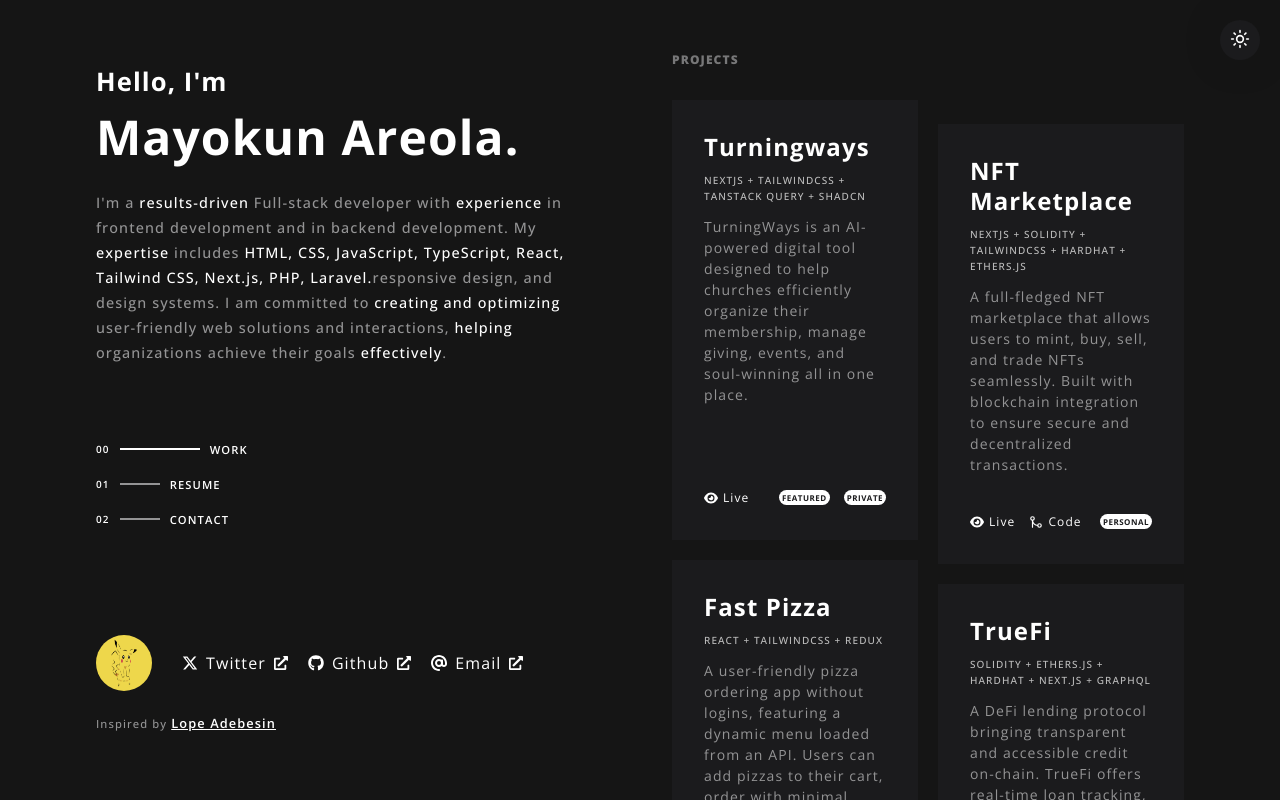
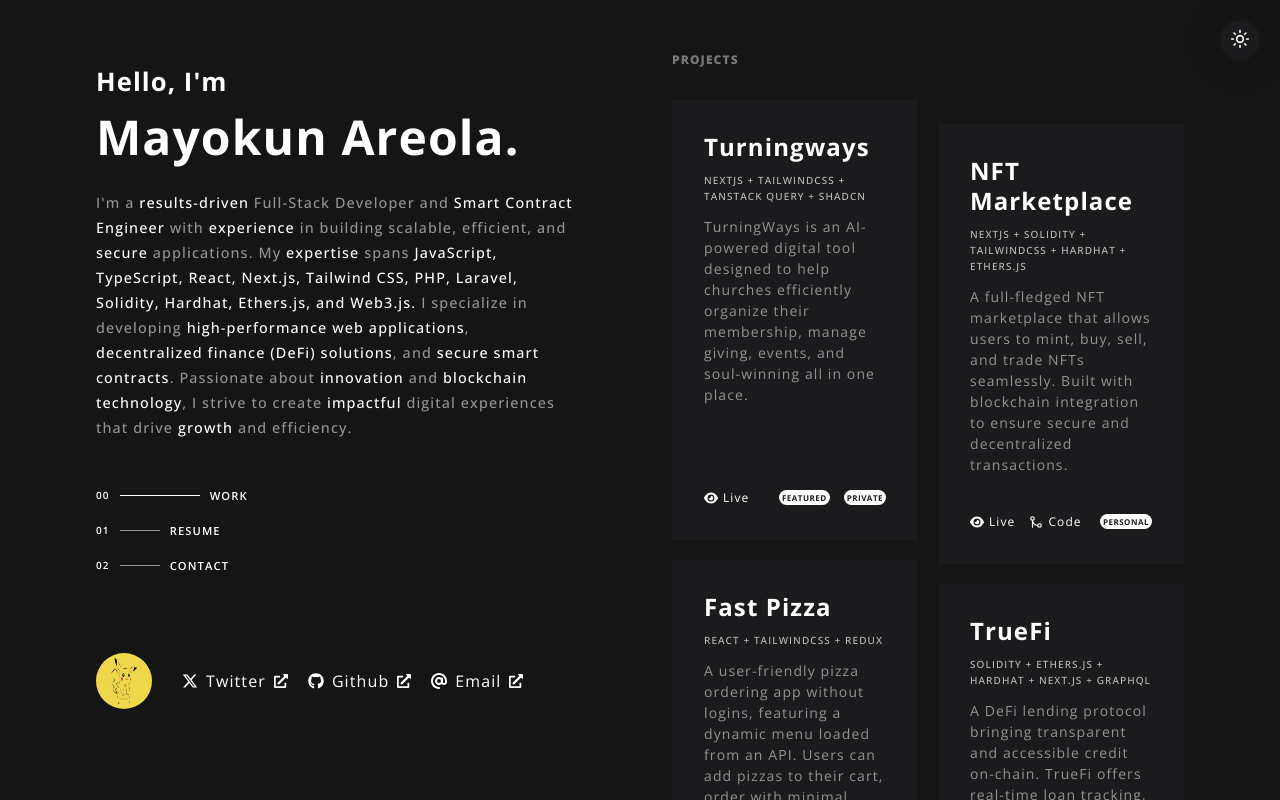
Before and after one commit to Mayokunnn/mayokun.tech, a React (Vite) app: page / in a window 1280 px wide. Built offline with nearby package versions, Linux system fonts and the light colour scheme.

Commit message:
Update Main.tsx

```diff
--- a/src/componenents/Main.tsx
+++ b/src/componenents/Main.tsx
@@ -48,20 +48,27 @@ export default function Main({ children, theme, toggleTheme }: Props) {
   <SideBarBigHeading>Mayokun Areola.</SideBarBigHeading>
   <SideBarParagraphContainer>
     <SideBarParagraph>
-              I'm a <Highlight>results-driven</Highlight> Full-stack developer with{" "}
-              <Highlight>experience</Highlight> in frontend development and in
-              backend development. My <Highlight>expertise</Highlight> includes{" "}
+      I'm a <Highlight>results-driven</Highlight> Full-Stack Developer and{" "}
+      <Highlight>Smart Contract Engineer</Highlight> with{" "}
+      <Highlight>experience</Highlight> in building scalable, efficient, and{" "}
+      <Highlight>secure</Highlight> applications. My{" "}
+      <Highlight>expertise</Highlight> spans{" "}
       <Highlight>
-                HTML, CSS, JavaScript, TypeScript, React, Tailwind CSS, Next.js,
-                PHP, Laravel.
-              </Highlight>
-               responsive design, and design systems. I am committed to{" "}
-              <Highlight>creating and optimizing</Highlight> user-friendly web
-              solutions and interactions, <Highlight>helping</Highlight>{" "}
-              organizations achieve their goals <Highlight>effectively</Highlight>.
+        JavaScript, TypeScript, React, Next.js, Tailwind CSS, PHP, Laravel,
+        Solidity, Hardhat, Ethers.js, and Web3.js.
+      </Highlight>{" "}
+      I specialize in developing{" "}
+      <Highlight>high-performance web applications</Highlight>,{" "}
+      <Highlight>decentralized finance (DeFi) solutions</Highlight>, and{" "}
+      <Highlight>secure smart contracts</Highlight>. Passionate about{" "}
+      <Highlight>innovation</Highlight> and{" "}
+      <Highlight>blockchain technology</Highlight>, I strive to create{" "}
+      <Highlight>impactful</Highlight> digital experiences that drive{" "}
+      <Highlight>growth</Highlight> and efficiency.
     </SideBarParagraph>
   </SideBarParagraphContainer>
 </SideBarHeader>
+
           <SideBarMenu>
             <SideBarMenuList>
               {NavLinks.map((navItem, i) => {
```
Lines whose indentation alone changed are shown as unchanged.
